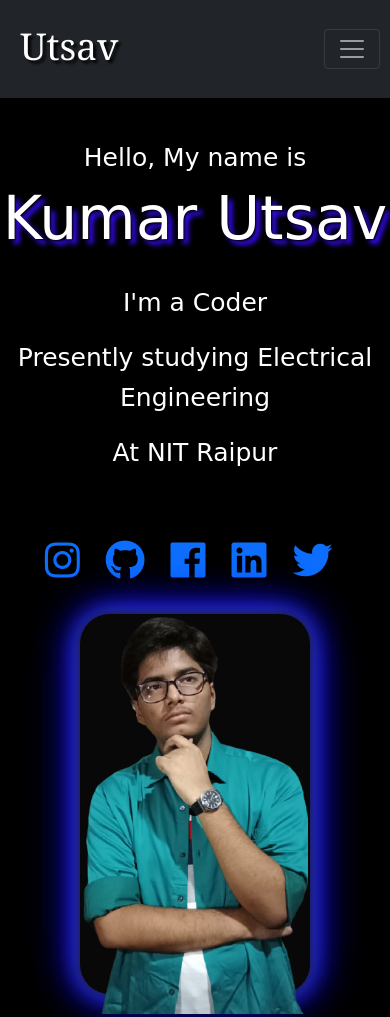
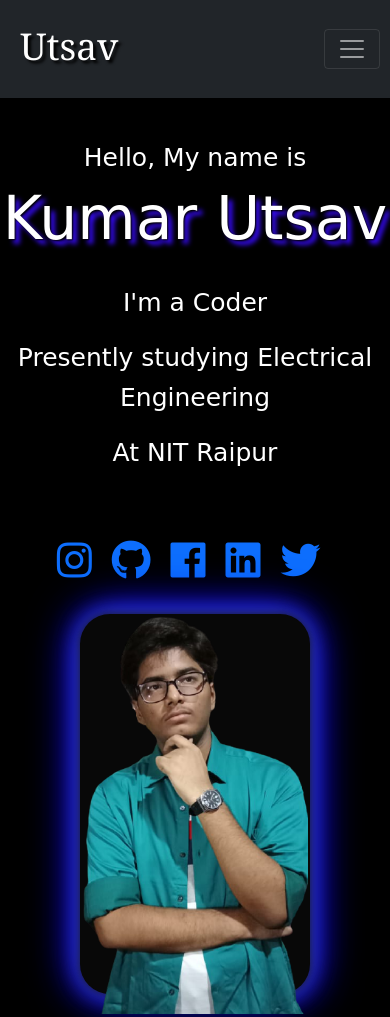
Before and after one commit to KumarUtsav1025/portfolio, a plain HTML site: page index.html in a window 390 px wide. Shown: the top 1017 px of the page. Drawn offline with nearby package versions, Linux system fonts and the light colour scheme; a web font is replaced by a local one.

Commit message:
Update styles.css

```diff
--- a/styles.css
+++ b/styles.css
@@ -338,8 +338,8 @@ div.gallery {
         margin-right: 8px;
         padding-bottom: 15px ;
         padding-top: 10px;
-        padding-right: 5px;
-        padding-left: 5px;
+        padding-right: 2px;
+        padding-left: 2px;
     }
 
     .con2{
```
